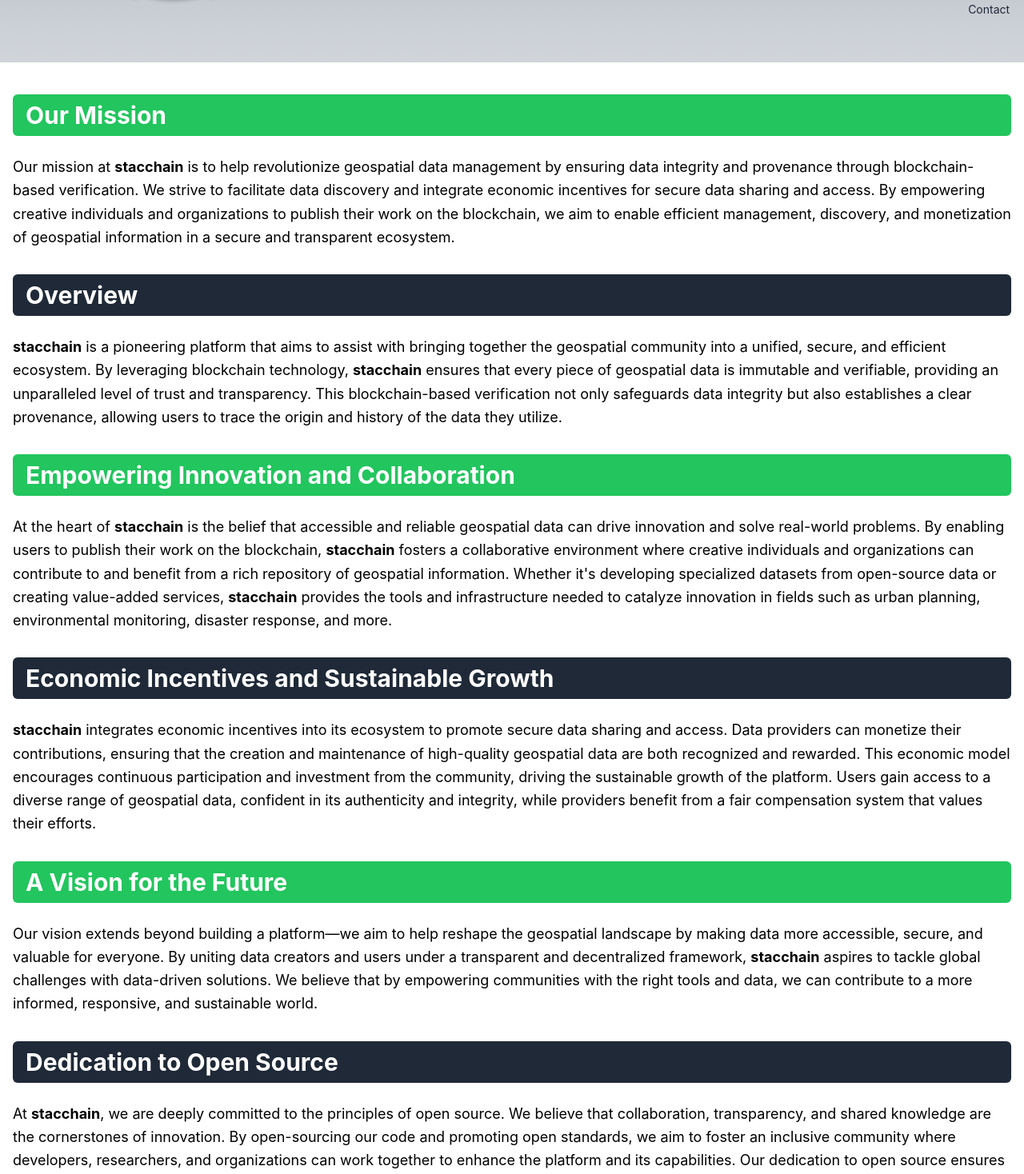
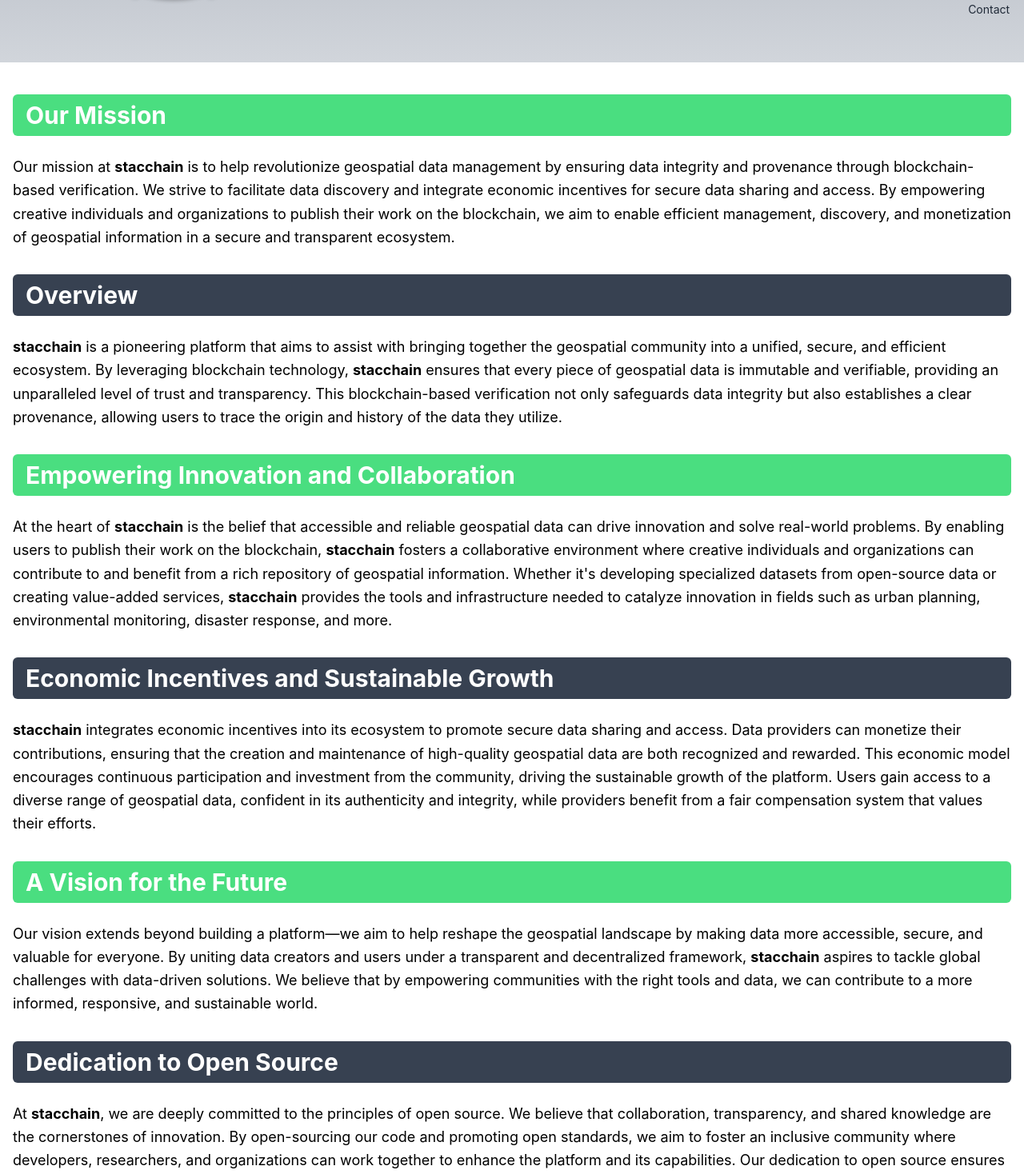
Before and after one commit to stacchain/stacchain-react-website, a React (Create React App) app in the folder stacchain-website/: page / in a window 1280 px wide. Shown: the part 402-1870 px from the top of the page at 80% size. Built offline with nearby package versions, Linux system fonts and the light colour scheme.

Commit message:
adjust shades

```diff
--- a/stacchain-website/src/components/Intro.js
+++ b/stacchain-website/src/components/Intro.js
@@ -5,7 +5,7 @@ const ProjectIntroduction = ({ className }) => {
     <section className={`px-4 py-10 ${className}`}>
       <div className="max-w-screen-xl mx-auto">
         {/* Mission Statement */}
-        <h2 className="text-3xl font-bold mb-6 bg-green-500 text-white px-4 py-2 rounded-md">
+        <h2 className="text-3xl font-bold mb-6 bg-green-400 text-white px-4 py-2 rounded-md">
           Our Mission
         </h2>
         <p className="text-lg leading-relaxed mb-8">
@@ -20,7 +20,7 @@ const ProjectIntroduction = ({ className }) => {
         </p>
 
         {/* Overview */}
-        <h2 className="text-3xl font-bold mb-6 bg-gray-800 text-white px-4 py-2 rounded-md">
+        <h2 className="text-3xl font-bold mb-6 bg-gray-700 text-white px-4 py-2 rounded-md">
           Overview
         </h2>
         <p className="text-lg leading-relaxed mb-8">
@@ -36,7 +36,7 @@ const ProjectIntroduction = ({ className }) => {
         </p>
 
         {/* Empowering Innovation and Collaboration */}
-        <h2 className="text-3xl font-bold mb-6 bg-green-500 text-white px-4 py-2 rounded-md">
+        <h2 className="text-3xl font-bold mb-6 bg-green-400 text-white px-4 py-2 rounded-md">
           Empowering Innovation and Collaboration
         </h2>
         <p className="text-lg leading-relaxed mb-8">
@@ -55,7 +55,7 @@ const ProjectIntroduction = ({ className }) => {
         </p>
 
         {/* Economic Incentives and Sustainable Growth */}
-        <h2 className="text-3xl font-bold mb-6 bg-gray-800 text-white px-4 py-2 rounded-md">
+        <h2 className="text-3xl font-bold mb-6 bg-gray-700 text-white px-4 py-2 rounded-md">
           Economic Incentives and Sustainable Growth
         </h2>
         <p className="text-lg leading-relaxed mb-8">
@@ -72,7 +72,7 @@ const ProjectIntroduction = ({ className }) => {
         </p>
 
         {/* A Vision for the Future */}
-        <h2 className="text-3xl font-bold mb-6 bg-green-500 text-white px-4 py-2 rounded-md">
+        <h2 className="text-3xl font-bold mb-6 bg-green-400 text-white px-4 py-2 rounded-md">
           A Vision for the Future
         </h2>
         <p className="text-lg leading-relaxed mb-8">
@@ -87,7 +87,7 @@ const ProjectIntroduction = ({ className }) => {
         </p>
 
         {/* Dedication to Open Source */}
-        <h2 className="text-3xl font-bold mb-6 bg-gray-800 text-white px-4 py-2 rounded-md">
+        <h2 className="text-3xl font-bold mb-6 bg-gray-700 text-white px-4 py-2 rounded-md">
           Dedication to Open Source
         </h2>
         <p className="text-lg leading-relaxed">
--- a/stacchain-website/src/components/NavBar.js
+++ b/stacchain-website/src/components/NavBar.js
@@ -17,7 +17,7 @@ const Navbar = () => {
   ];
 
   return (
-    <nav className="bg-gradient-to-b from-green-400 to-green-300 text-gray-800 shadow-md">
+    <nav className="bg-gradient-to-b from-green-400 to-green-400 text-gray-800 shadow-md">
       <div className="max-w-screen-xl mx-auto px-4 sm:px-6 lg:px-8">
         <div className="flex justify-between items-center h-16">
           {/* Logo */}
```
